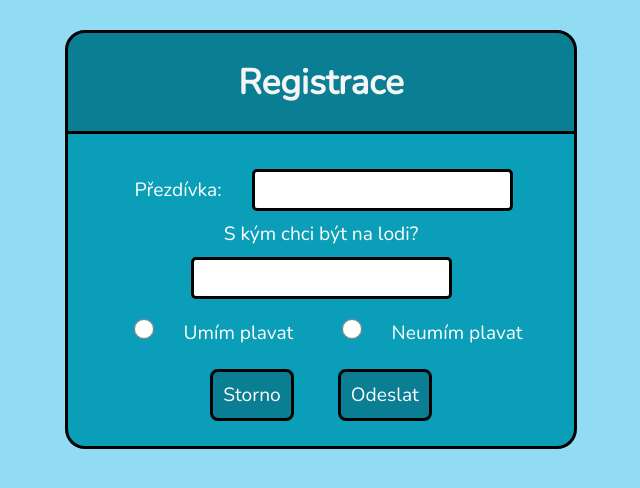
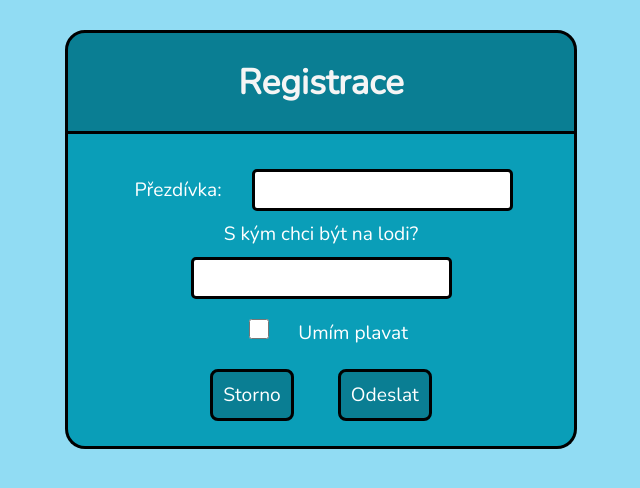
Before and after one commit to JirickSmartShadow/registrace-vodacky-kurz, a Flask app: page /registrace in a window 1280 px wide. Shown: the top 488 px of the page, without its empty margins (319-959 px from the left). Run offline with Flask 2, Linux system fonts and the light colour scheme.

Commit message:
fix bug non-swimmer registration

```diff
--- a/templates/registrace.html
+++ b/templates/registrace.html
@@ -25,10 +25,10 @@
             <input id="input_spolujezdec" type="text" name="kanoe_kamarad"
                 pattern="[A-Za-z0-9]{2,20}" title="Zadejte 2 - 20 znaků (čísla a písmena bez mezer) nebo nechte pole volné">
             <br>
-            <input id="input_je_plavec_true" type="radio" name="je_plavec" value="plavec" required>
+            <input id="input_je_plavec_true" type="checkbox" name="je_plavec" value="plavec" required>
             <label id="label_je_plavec_true" for="input_je_plavec_true">Umím plavat</label>
-            <input id="input_je_plavec_false" type="radio" name="je_plavec" value="neplavec" required>
-            <label id="label_je_plavec_false" for="input_je_plavec_false">Neumím plavat</label>
+            <!--<input id="input_je_plavec_false" type="radio" name="je_plavec" value="neplavec" required>
+            <label id="label_je_plavec_false" for="input_je_plavec_false">Neumím plavat</label>-->
             </div>
             <a class="redirect_button" href="/">Storno</a>
             <input id="submit_button" type="submit" value="Odeslat">
```
